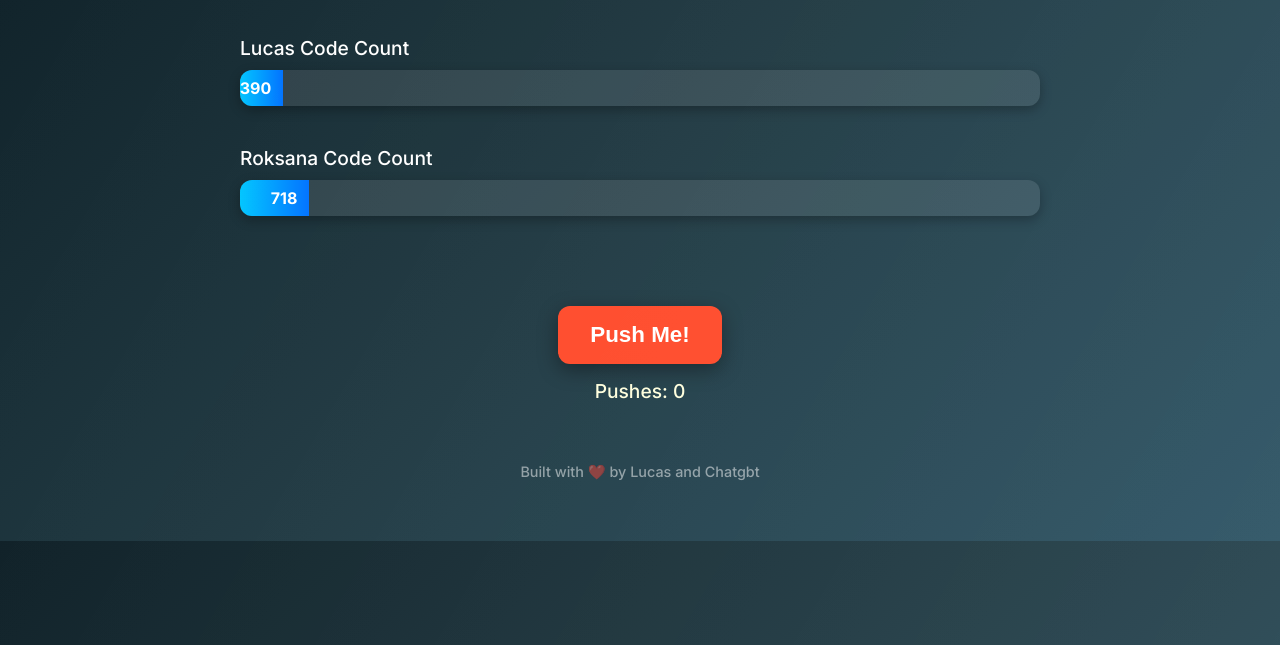
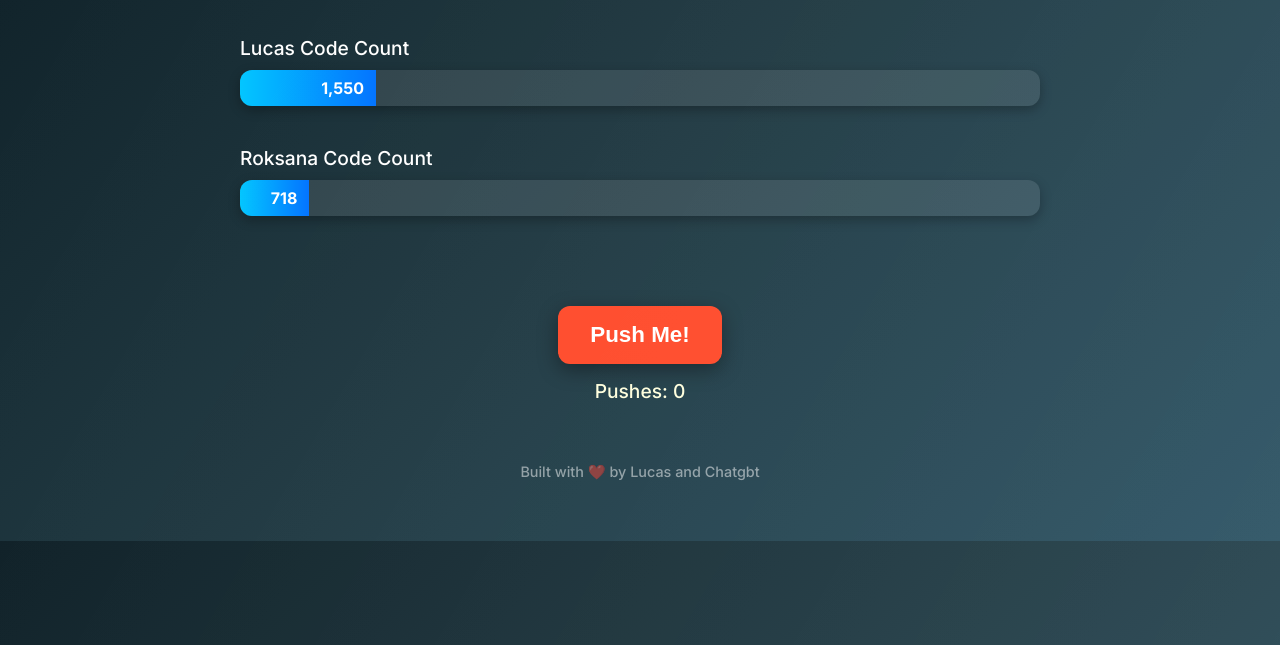
Before and after one commit to LucasSainsbury/code_counters, a plain HTML site: page index.html in a window 1280 px wide. Shown: the part 155-800 px from the top of the page. Drawn offline with Linux system fonts and the light colour scheme.

Commit message:
Update index.html

```diff
--- a/index.html
+++ b/index.html
@@ -147,7 +147,7 @@
 
   <script>
     // ✅ MANUALLY UPDATE THESE COUNTS
-    const counterA = 390;
+    const counterA = 1550;
     const counterB = 718;
 
     const maxValue = 10000;
```
